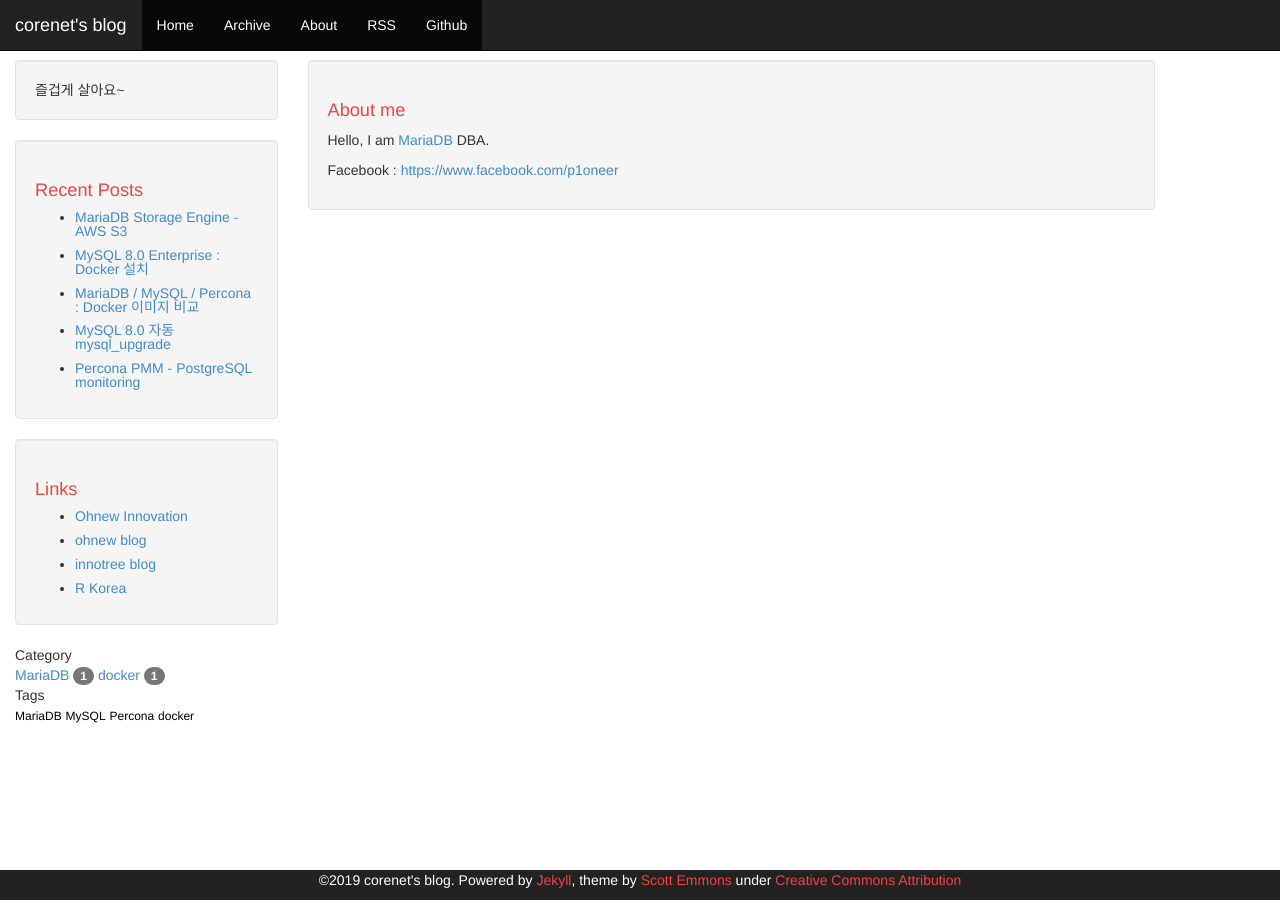
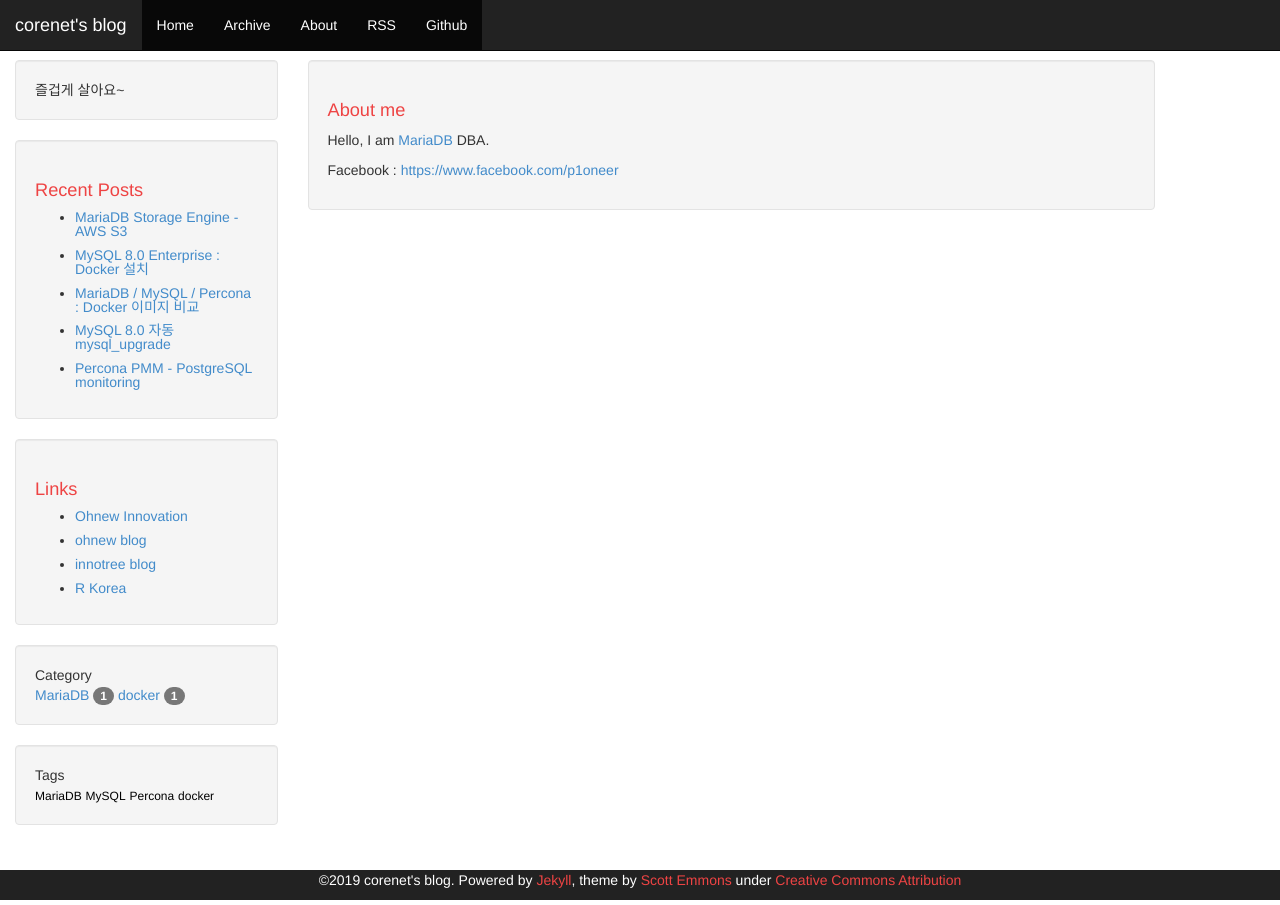
Before and after one commit to artflower/blog, a Jekyll site: the page built from about.html, in a window 1280 px wide. Built offline with Jekyll 4.4.1, drawn with Linux system fonts in a browser that asks for light colours; nearby versions of some CDN libraries; comment, search, counter and statistics services are not loaded.

Commit message:
category, tag update

```diff
--- a/_includes/sidebar.html
+++ b/_includes/sidebar.html
@@ -15,7 +15,7 @@
 {% include links-list.html %}
 </div>
 
-<div>
+<div class="sidebar well">
   <div class="sidebar-nav-item">Category</div>
   <nav class="content-ul">
     {% for category in site.categories %}
@@ -30,7 +30,7 @@
   </nav>
 </div>
 
-<div>
+<div  class="sidebar well">
   <div class="sidebar-nav-item">Tags</div>
   <div class="tags-cloud">
     <div>
```
